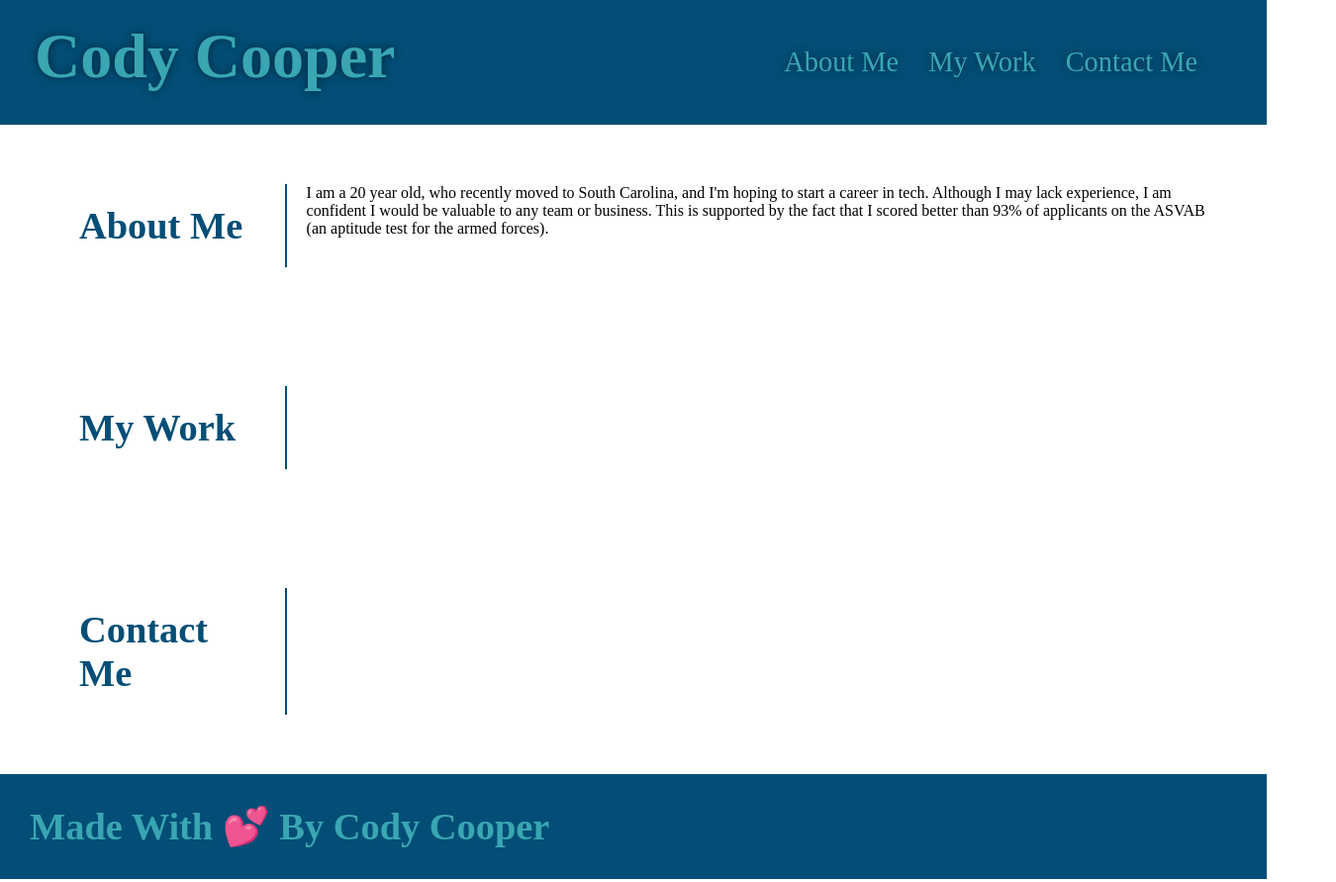
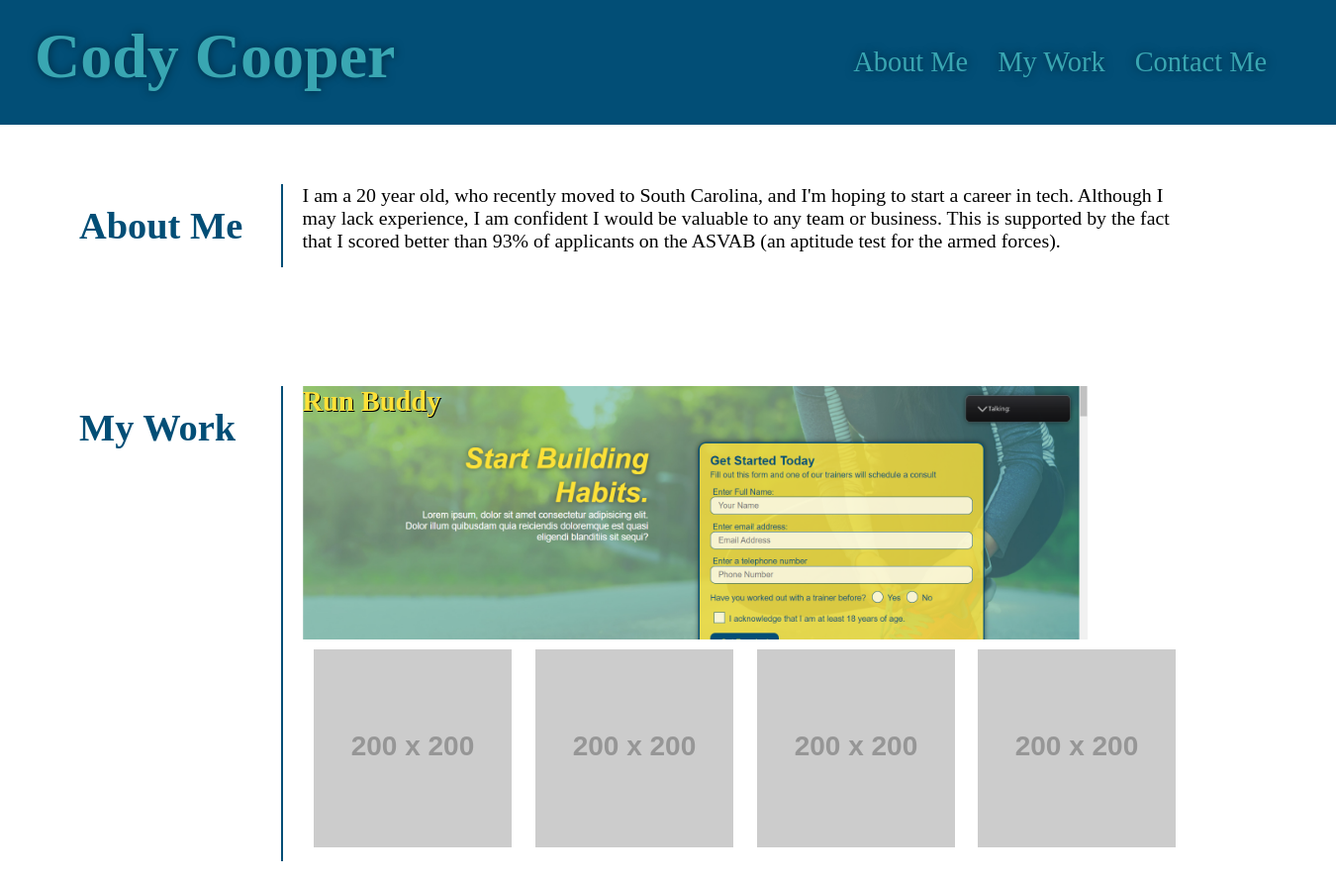
Before and after one commit to Konopie/First-Portfolio, a plain HTML site: page index.html in a window 1280 px wide. Shown: the top 891 px of the page at 99% size, 1350 px wide, since content can reach past the window. Drawn offline with Linux system fonts and the light colour scheme; files that its build step writes are made by us from their sources; placeholder pictures from the web are drawn by us.

Commit message:
added flexbox to work

```diff
--- a/assets/css/style.css
+++ b/assets/css/style.css
@@ -26,8 +26,10 @@ section {
 }
 
 .section-body {
-    padding-left: 20px;
+    padding: 0 20px 0 20px;
     width: 80%;
+    display: flex;
+    flex-wrap: wrap;
 }
 
 /* general css end */
@@ -41,6 +43,7 @@ header {
     position: -webkit-sticky;
     position: sticky;
     top: 0;
+    width: 100%;
     z-index: 9999;
 }
 
@@ -102,10 +105,45 @@ header nav ul li a:hover {
   /* footer css end */
 
   /* about me css start */
+  .about {
+    font-size: 1.55vw
+  }
    /* about me css end */
 
    /* my work css start */
 
    .run-buddy {
-       background-image: url(/run-buddy-screenshot.img);
+       background-image: url(../images/run-buddy-screenshot.png);
+       display: block;
+       background-size: cover;
+       background-position: center;
+       width: 62vw;
+       height: 20vw;
+       text-decoration: none;
+       color: #fce138;
+       font-weight: bolder;
+       font-size: 2.22vw;
+       text-shadow: 1px 1px black;
    }
+
+.run-buddy-container {
+  position: relative;
+  background-color: white;
+}
+
+.run-buddy:hover {
+  opacity: .5;
+}
+
+.placeholder-container {
+  padding: 10px;
+  display: flex;
+  flex-wrap: wrap;
+  flex: 1 1;
+  background-color: white;
+  justify-content: center;
+}
+
+.placeholder-container img:hover {
+  opacity: .5;
+}
--- a/index.html
+++ b/index.html
@@ -6,7 +6,7 @@
     <meta name="viewport" content="width=device-width, initial-scale=1.0">
     <title>Cody Cooper's Portfolio</title>
     <!-- Link to CSS -->
-<link rel="stylesheet" href=".assets/css/style.css" />
+<link rel="stylesheet" href="./assets/css/style.css" />
 </head>
 <body>
     <header>
@@ -47,6 +47,21 @@
         <h2 class="section-head">My Work</h2>
         </div>
         <div class="section-body">
+            <div class="run-buddy-container">
+                <a class="run-buddy" href="https://konopie.github.io/run-buddy/">  Run Buddy </a>
+            </div>
+            <div class="placeholder-container">
+                <a href="https://placeholder.com"><img src="https://via.placeholder.com/200"></a>
+            </div>
+            <div class="placeholder-container">
+                <a href="https://placeholder.com"><img src="https://via.placeholder.com/200"></a>
+            </div>
+            <div class="placeholder-container">
+                <a href="https://placeholder.com"><img src="https://via.placeholder.com/200"></a>
+            </div>
+            <div class="placeholder-container">
+                <a href="https://placeholder.com"><img src="https://via.placeholder.com/200"></a>
+            </div>
 
         </div>
 
@@ -57,13 +72,7 @@
         <h2 class="section-head">Contact Me</h2>
         </div>
         <div class="section-body">
-            <div class="run-buddy">
-                <a href="https://konopie.github.io/run-buddy/"></a>
-            </div>
-            <div></div>
-            <div></div>
-            <div></div>
-            <div></div>
+
         </div>
     </section>
 
```
Also changed, not shown: assets/images/run-buddy-screenshot.png (renamed from assets/images/run-budddy-screenshot.png.png).
